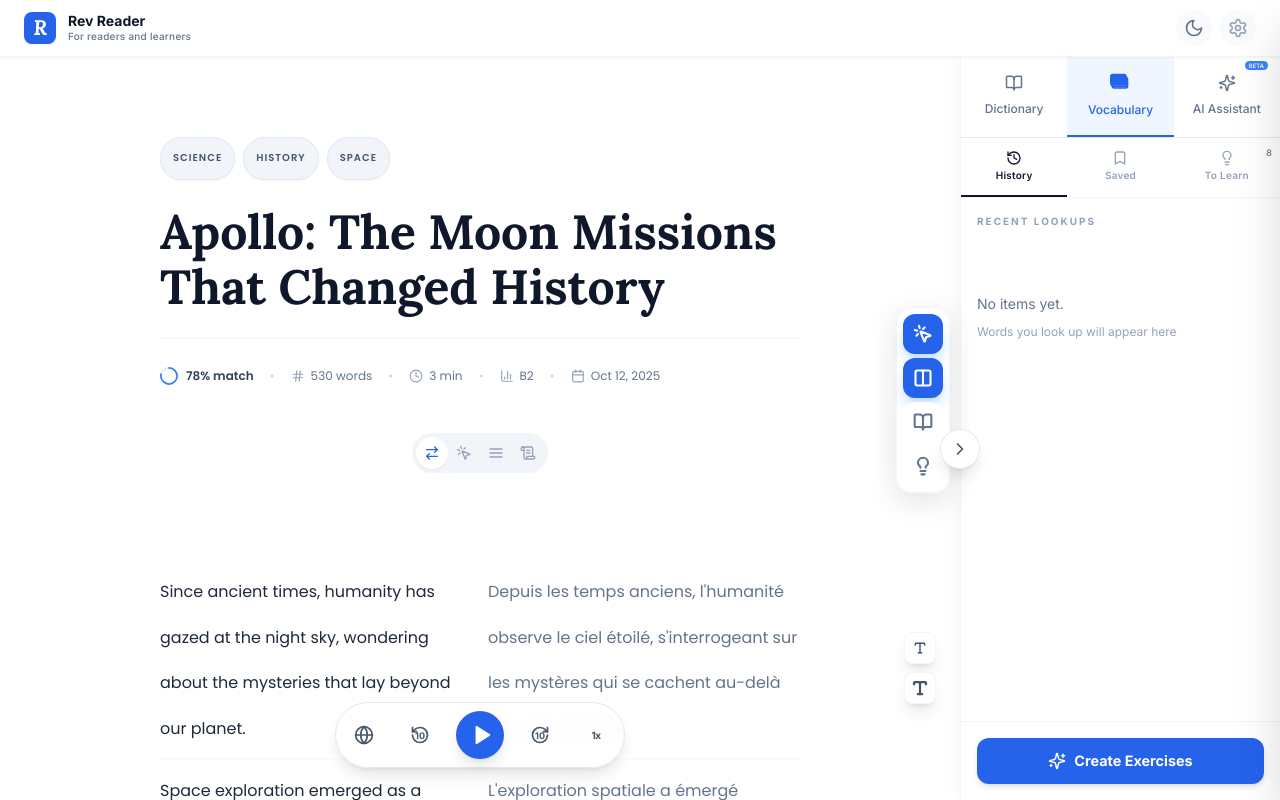
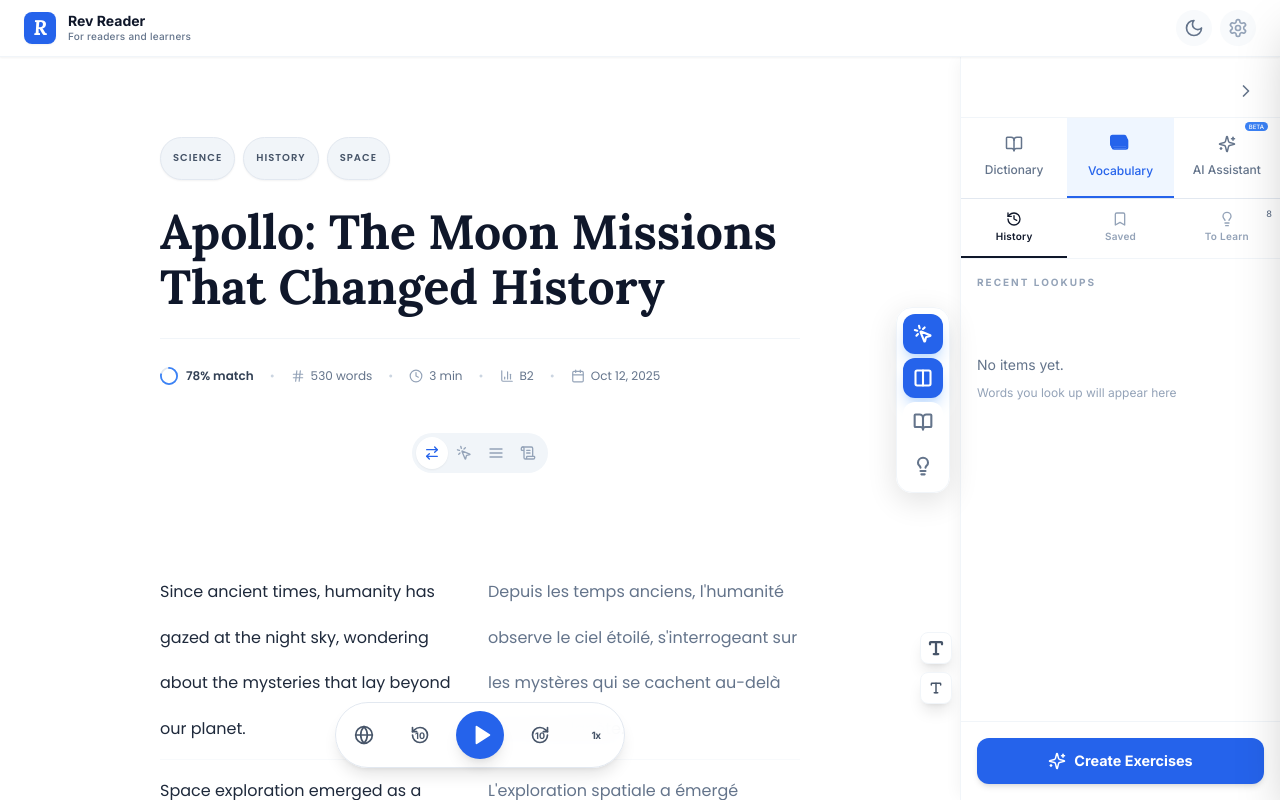
Before and after one commit to stanleyouzillou/reverso-reader, a React (Vite) app: page / in a window 1280 px wide. Built offline with nearby package versions, Linux system fonts and the light colour scheme.

Commit message:
refactor(components): move sidebar toggle button into Sidebar component
- Relocate toggle button from Layout to Sidebar for better component encapsulation
- Swap font size control positions in FloatingToolbar for better UX
- Add comprehensive tests for new sidebar and toolbar behaviors

```diff
--- a/src/components/FloatingToolbar.tsx
+++ b/src/components/FloatingToolbar.tsx
@@ -244,12 +244,29 @@ export const FloatingToolbar: React.FC<FloatingToolbarProps> = ({
       <div
         className={cn(
           "fixed bottom-[6rem] z-50 flex flex-col gap-[0.5rem] transition-all duration-300 ease-in-out",
-          sidebarCollapsed ? "right-[1.5rem]" : "right-[min(21.5rem,85vw)]",
+          sidebarCollapsed
+            ? "right-[3.5rem]"
+            : "right-[calc(min(20rem,80vw)+0.5rem)]",
           "max-sm:bottom-[1rem] max-sm:right-[1rem]"
         )}
       >
         <div className="flex flex-col gap-[0.5rem]">
-          {/* Smaller Text Button (First) */}
+          {/* Larger Text Button (Now First) */}
+          <button
+            onClick={() => handleFontSizeChange(2)}
+            className={cn(
+              "w-[2rem] h-[2rem] rounded-[0.5rem] shadow-lg border transition-all active:scale-90 flex items-center justify-center",
+              theme === "dark"
+                ? "bg-[#333] border-[#444] text-slate-300 hover:text-white"
+                : "bg-white border-slate-100 text-slate-600 hover:text-blue-600"
+            )}
+            title="Increase text size"
+            aria-label="Increase text size"
+          >
+            <Type size={"1.125rem" as any} strokeWidth={3} />
+          </button>
+
+          {/* Smaller Text Button (Now Second) */}
           <button
             onClick={() => handleFontSizeChange(-2)}
             className={cn(
@@ -263,21 +280,6 @@ export const FloatingToolbar: React.FC<FloatingToolbarProps> = ({
           >
             <Type size={"0.875rem" as any} strokeWidth={2.5} />
           </button>
-
-          {/* Larger Text Button (Second) */}
-          <button
-            onClick={() => handleFontSizeChange(2)}
-            className={cn(
-              "w-[2rem] h-[2rem] rounded-[0.5rem] shadow-lg border transition-all active:scale-90 flex items-center justify-center",
-              theme === "dark"
-                ? "bg-[#333] border-[#444] text-slate-300 hover:text-white"
-                : "bg-white border-slate-100 text-slate-600 hover:text-blue-600"
-            )}
-            title="Increase text size"
-            aria-label="Increase text size"
-          >
-            <Type size={"1.125rem" as any} strokeWidth={3} />
-          </button>
         </div>
       </div>
     </>
--- a/src/components/Layout.tsx
+++ b/src/components/Layout.tsx
@@ -55,24 +55,8 @@ export const Layout: React.FC = () => {
 
         <FloatingToolbar sidebarCollapsed={sidebarCollapsed} />
 
-        {/* Toggle button and sidebar container */}
+        {/* Sidebar container */}
         <div className="relative h-full">
-          {/* Toggle button positioned relative to the sidebar */}
-          <button
-            onClick={() => setSidebarCollapsed(!sidebarCollapsed)}
-            className={cn(
-              "absolute -left-[1.25rem] top-[50%] z-50 flex h-[2.5rem] w-[2.5rem] items-center justify-center rounded-full border bg-white shadow-lg transition-transform hover:scale-110 dark:bg-slate-900 dark:border-slate-800",
-              sidebarCollapsed ? "" : "rotate-0"
-            )}
-            title={sidebarCollapsed ? "Expand sidebar" : "Collapse sidebar"}
-          >
-            {sidebarCollapsed ? (
-              <ChevronLeft className="h-[1.25rem] w-[1.25rem] text-slate-600" />
-            ) : (
-              <ChevronRight className="h-[1.25rem] w-[1.25rem] text-slate-600" />
-            )}
-          </button>
-
           {/* Sidebar with conditional width */}
           <div
             className={cn(
@@ -83,7 +67,10 @@ export const Layout: React.FC = () => {
                 "max-md:fixed max-md:inset-0 max-md:z-[60] max-md:w-full"
             )}
           >
-            <Sidebar collapsed={sidebarCollapsed} />
+            <Sidebar
+              collapsed={sidebarCollapsed}
+              onToggle={() => setSidebarCollapsed(!sidebarCollapsed)}
+            />
           </div>
 
           {/* Backdrop for mobile/extreme zoom sidebar */}
--- a/src/components/Sidebar.tsx
+++ b/src/components/Sidebar.tsx
@@ -7,13 +7,17 @@ import { DictionaryMode } from "./metadata/DictionaryMode";
 import { AIAssistantMode } from "./metadata/AIAssistantMode";
 import { VocabularyMode } from "./metadata/VocabularyMode";
 import { DeckIcon } from "./metadata/DeckIcon";
-import { Sparkles } from "lucide-react";
+import { Sparkles, ChevronLeft, ChevronRight } from "lucide-react";
 
 interface SidebarProps {
   collapsed?: boolean;
+  onToggle?: () => void;
 }
 
-export const Sidebar: React.FC<SidebarProps> = ({ collapsed = false }) => {
+export const Sidebar: React.FC<SidebarProps> = ({
+  collapsed = false,
+  onToggle,
+}) => {
   const {
     sidebarMode,
     setSidebarMode,
@@ -32,6 +36,18 @@ export const Sidebar: React.FC<SidebarProps> = ({ collapsed = false }) => {
   if (collapsed) {
     return (
       <div className="w-full bg-white dark:bg-slate-900 border-l border-slate-100 dark:border-slate-800 flex flex-col h-full shadow-[-4px_0_15px_-3px_rgba(0,0,0,0.05)] z-10 transition-colors overflow-hidden">
+        {/* Collapse Toggle Button at Top */}
+        <div className="pt-4 pb-2 flex justify-center border-b border-slate-100 dark:border-slate-800">
+          <button
+            onClick={onToggle}
+            className="p-2 rounded-full hover:bg-slate-100 dark:hover:bg-slate-800 transition-colors text-slate-500 hover:text-blue-600"
+            title="Expand sidebar"
+            aria-label="Expand sidebar"
+          >
+            <ChevronLeft className="w-5 h-5" />
+          </button>
+        </div>
+
         {/* Collapsed sidebar with just the mode selector */}
         <div className="flex flex-col border-b border-slate-100 dark:border-slate-800">
           <button
@@ -99,7 +115,12 @@ export const Sidebar: React.FC<SidebarProps> = ({ collapsed = false }) => {
             title="AI Assistant"
             aria-label="AI Assistant"
           >
-            <Sparkles size={"1.25rem" as any} className={sidebarMode === "ai" ? "text-blue-600" : "text-slate-400"} />
+            <Sparkles
+              size={"1.25rem" as any}
+              className={
+                sidebarMode === "ai" ? "text-blue-600" : "text-slate-400"
+              }
+            />
           </button>
         </div>
 
@@ -119,6 +140,18 @@ export const Sidebar: React.FC<SidebarProps> = ({ collapsed = false }) => {
 
   return (
     <div className="w-full bg-white dark:bg-slate-900 border-l border-slate-100 dark:border-slate-800 flex flex-col h-full shadow-[-4px_0_15px_-3px_rgba(0,0,0,0.05)] z-10 transition-colors overflow-hidden">
+      {/* Collapse Toggle Button at Top */}
+      <div className="pt-4 pb-2 px-4 flex justify-end border-b border-slate-100 dark:border-slate-800">
+        <button
+          onClick={onToggle}
+          className="p-2 rounded-full hover:bg-slate-100 dark:hover:bg-slate-800 transition-colors text-slate-500 hover:text-blue-600"
+          title="Collapse sidebar"
+          aria-label="Collapse sidebar"
+        >
+          <ChevronRight className="w-5 h-5" />
+        </button>
+      </div>
+
       {/* Mode Selector */}
       <ModeSelector
         activeMode={sidebarMode}
@@ -141,7 +174,10 @@ export const Sidebar: React.FC<SidebarProps> = ({ collapsed = false }) => {
           onClick={handleCreateExercises}
           className="w-full flex items-center justify-center gap-[0.5rem] py-[0.75rem] px-[1rem] bg-blue-600 hover:bg-blue-700 text-white rounded-[0.75rem] font-bold transition-all shadow-md hover:shadow-lg active:scale-[0.98] group"
         >
-          <Sparkles size={"1.125rem" as any} className="group-hover:animate-pulse" />
+          <Sparkles
+            size={"1.125rem" as any}
+            className="group-hover:animate-pulse"
+          />
           <span className="text-[0.9rem]">Create Exercises</span>
         </button>
       </div>
```
Also changed, not shown: 1 other file (tests, documents, lock files or other folders).
